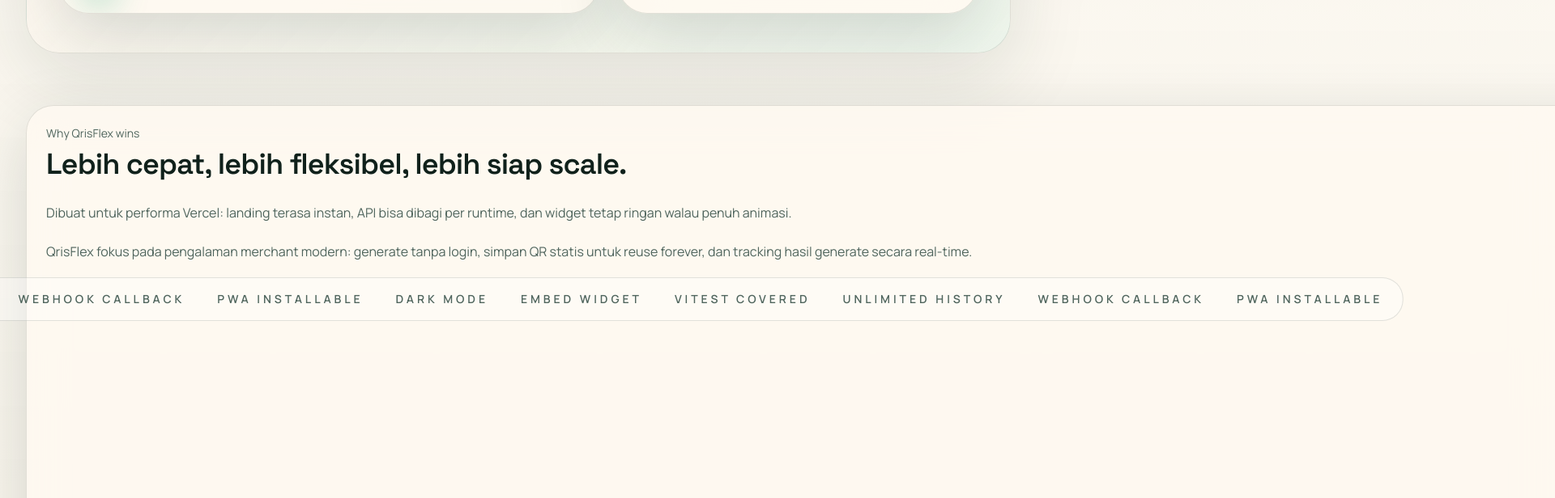
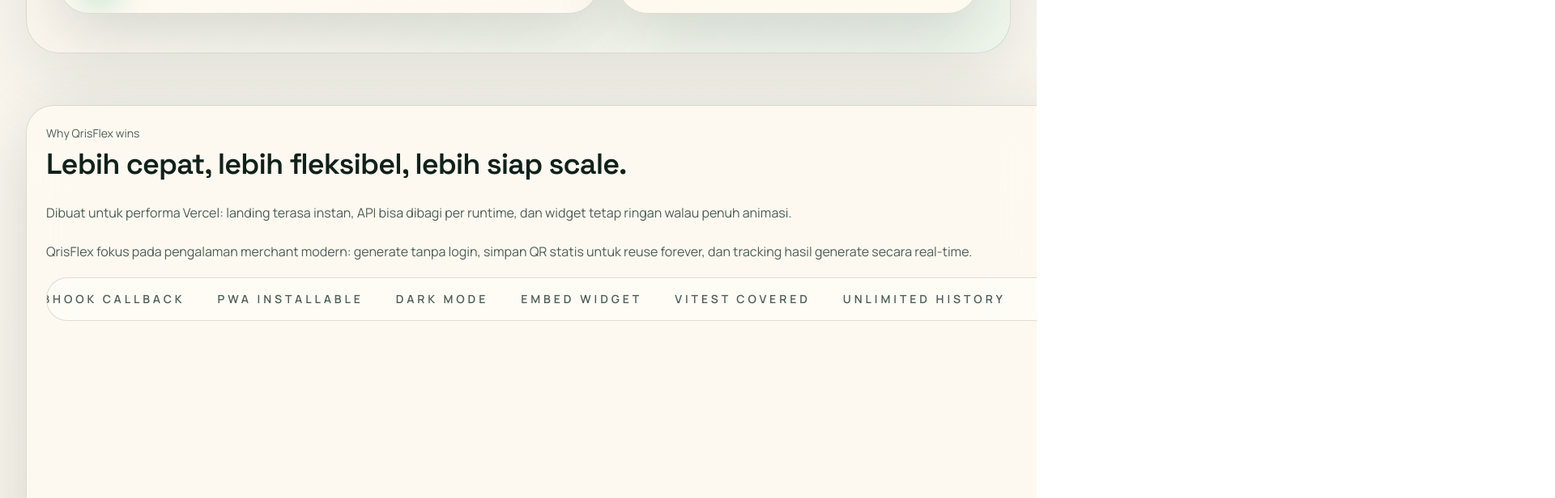
Before and after one commit to anprar/QrisFlex, a Next.js app: page / in a window 1280 px wide. Shown: the part 1320-1936 px from the top of the page at 81% size, 1920 px wide, since content can reach past the window. Built offline with nearby package versions, Linux system fonts and the light colour scheme; no server answers.

Commit message:
fix: guard kv.set with featureFlags.kv to fix generate 500 error; improve dark mode UI contrast, fix horizontal overflow on all pages

```diff
--- a/app/dashboard/page.tsx
+++ b/app/dashboard/page.tsx
@@ -19,7 +19,7 @@ export default async function DashboardPage() {
   ]);
 
   return (
-    <div className="pb-10">
+    <div className="overflow-x-hidden pb-10">
       <SiteHeader />
       <main className="mx-auto w-full max-w-7xl space-y-8 px-4 sm:px-6 lg:px-8">
         <section className="flex flex-col gap-4 rounded-[36px] border border-white/30 bg-gradient-to-br from-white/55 to-white/35 px-6 py-8 dark:from-white/6 dark:to-white/4 sm:px-8">
--- a/app/globals.css
+++ b/app/globals.css
@@ -4,10 +4,10 @@
   --background: #f4efe3;
   --foreground: #10211b;
   --muted: #e8e0cf;
-  --muted-foreground: #4f655d;
-  --card: rgba(255, 250, 241, 0.72);
-  --card-strong: rgba(255, 250, 241, 0.9);
-  --border: rgba(16, 33, 27, 0.12);
+  --muted-foreground: #4a5e56;
+  --card: rgba(255, 250, 241, 0.78);
+  --card-strong: rgba(255, 250, 241, 0.94);
+  --border: rgba(16, 33, 27, 0.14);
   --ring: rgba(18, 156, 111, 0.45);
   --primary: #0e9f6e;
   --primary-foreground: #f8fff8;
@@ -44,10 +44,10 @@
   --background: #07110d;
   --foreground: #eef8f2;
   --muted: #0e1d17;
-  --muted-foreground: #9db5ab;
-  --card: rgba(11, 24, 19, 0.72);
-  --card-strong: rgba(13, 28, 22, 0.92);
-  --border: rgba(238, 248, 242, 0.1);
+  --muted-foreground: #c0d4cc;
+  --card: rgba(13, 27, 21, 0.80);
+  --card-strong: rgba(15, 30, 24, 0.96);
+  --border: rgba(238, 248, 242, 0.14);
   --ring: rgba(91, 232, 178, 0.4);
   --primary: #3bd4a0;
   --primary-foreground: #042116;
@@ -56,7 +56,7 @@
   --accent: #33b6b0;
   --accent-foreground: #031918;
   --danger: #ff7088;
-  --shadow: 0 24px 80px rgba(2, 10, 8, 0.55);
+  --shadow: 0 24px 80px rgba(2, 10, 8, 0.6);
 }
 
 * {
@@ -65,10 +65,13 @@
 
 html {
   scroll-behavior: smooth;
+  /* Prevent horizontal overflow globally */
+  overflow-x: hidden;
 }
 
 body {
   min-height: 100vh;
+  overflow-x: hidden;
   background:
     radial-gradient(circle at top left, rgba(244, 183, 94, 0.25), transparent 28%),
     radial-gradient(circle at top right, rgba(14, 159, 110, 0.22), transparent 24%),
@@ -79,8 +82,8 @@ body {
 
 .dark body {
   background:
-    radial-gradient(circle at top left, rgba(248, 197, 108, 0.12), transparent 24%),
-    radial-gradient(circle at top right, rgba(59, 212, 160, 0.18), transparent 18%),
+    radial-gradient(circle at top left, rgba(248, 197, 108, 0.10), transparent 24%),
+    radial-gradient(circle at top right, rgba(59, 212, 160, 0.15), transparent 18%),
     linear-gradient(180deg, rgba(8, 17, 13, 1), rgba(5, 10, 8, 1));
 }
 
@@ -172,7 +175,7 @@ body::before {
   animation: pulse-glow 6s ease-in-out infinite;
 }
 
-.marquee {
+.marquee div {
   animation: marquee 20s linear infinite;
 }
 
@@ -185,3 +188,20 @@ body::before {
   background: rgba(79, 101, 93, 0.35);
   border-radius: 9999px;
 }
+
+/* Form elements consistent dark mode */
+select {
+  color-scheme: light;
+}
+
+.dark select {
+  color-scheme: dark;
+  background-color: rgba(255, 255, 255, 0.07);
+  color: var(--foreground);
+}
+
+/* Horizontal scroll table wrapper */
+.table-scroll {
+  overflow-x: auto;
+  -webkit-overflow-scrolling: touch;
+}
--- a/app/layout.tsx
+++ b/app/layout.tsx
@@ -57,7 +57,7 @@ export const viewport: Viewport = {
 export default function RootLayout({ children }: Readonly<{ children: React.ReactNode }>) {
   return (
     <html lang="id" suppressHydrationWarning>
-      <body className={`${manrope.variable} ${spaceGrotesk.variable} bg-background text-foreground antialiased`}>
+      <body className={`${manrope.variable} ${spaceGrotesk.variable} overflow-x-hidden bg-background text-foreground antialiased`}>
         <Providers>{children}</Providers>
       </body>
     </html>
--- a/app/page.tsx
+++ b/app/page.tsx
@@ -34,10 +34,10 @@ const featureHighlights = [
 
 export default function Home() {
   return (
-    <div className="pb-10">
+    <div className="overflow-x-hidden pb-10">
       <SiteHeader />
-      <main className="mx-auto flex w-full max-w-7xl flex-col gap-16 px-4 sm:px-6 lg:px-8">
-        <section className="relative overflow-hidden rounded-[42px] border border-white/35 bg-gradient-to-br from-[#fbf6ec]/70 via-[#fff8ef]/40 to-[#d5f6e8]/30 px-6 py-8 shadow-[0_30px_100px_rgba(19,41,33,0.12)] sm:px-10 sm:py-12 dark:from-[#0c1714]/80 dark:via-[#0d1b15]/60 dark:to-[#0a1e1a]/60">
+      <main className="mx-auto flex w-full max-w-7xl flex-col gap-16 overflow-x-hidden px-4 sm:px-6 lg:px-8">
+        <section className="relative overflow-hidden rounded-[42px] border border-white/35 bg-gradient-to-br from-[#fbf6ec]/70 via-[#fff8ef]/40 to-[#d5f6e8]/30 px-6 py-8 shadow-[0_30px_100px_rgba(19,41,33,0.12)] sm:px-10 sm:py-12 dark:from-[#0d1d16]/90 dark:via-[#0e2018]/75 dark:to-[#0c2420]/70">
           <div className="mb-10 flex flex-wrap items-center justify-between gap-4">
             <div className="flex flex-wrap gap-3">
               <Badge>Biaya gratis mulai sekarang</Badge>
@@ -58,7 +58,7 @@ export default function Home() {
           <QuickConverter />
         </section>
 
-        <section className="grid gap-6 xl:grid-cols-[1fr_1.2fr]">
+        <section className="grid gap-6 min-w-0 xl:grid-cols-[1fr_1.2fr]">
           <Card className="rounded-[34px] border border-white/30 bg-gradient-to-br from-primary/10 to-secondary/15">
             <CardHeader>
               <CardDescription>Why QrisFlex wins</CardDescription>
@@ -89,7 +89,7 @@ export default function Home() {
           <HowItWorksCarousel />
         </section>
 
-        <section className="grid gap-5 md:grid-cols-2 xl:grid-cols-4">
+        <section className="grid gap-5 md:grid-cols-2 min-w-0 xl:grid-cols-4">
           {featureHighlights.map((item) => {
             const Icon = item.icon;
             return (
@@ -106,7 +106,7 @@ export default function Home() {
           })}
         </section>
 
-        <section className="grid gap-6 xl:grid-cols-[1.05fr_0.95fr]">
+        <section className="grid gap-6 min-w-0 xl:grid-cols-[1.05fr_0.95fr]">
           <Card className="overflow-hidden rounded-[34px] bg-gradient-to-br from-[#0d1714] to-[#10211b] text-white">
             <CardHeader>
               <CardDescription className="text-white/70">For growth teams</CardDescription>
--- a/app/sign-in/page.tsx
+++ b/app/sign-in/page.tsx
@@ -18,10 +18,10 @@ export default async function SignInPage() {
   }
 
   return (
-    <div className="pb-10">
+    <div className="overflow-x-hidden pb-10">
       <SiteHeader />
       <main className="mx-auto max-w-7xl px-4 sm:px-6 lg:px-8">
-        <section className="grid min-h-[calc(100vh-220px)] items-center gap-8 py-12 lg:grid-cols-[1fr_0.9fr]">
+        <section className="grid min-h-[calc(100vh-220px)] min-w-0 items-center gap-8 py-12 lg:grid-cols-[1fr_0.9fr]">
           <div className="space-y-6">
             <p className="text-sm uppercase tracking-[0.32em] text-muted-foreground">Dashboard access</p>
             <h1 className="font-display max-w-3xl text-5xl font-semibold tracking-tight sm:text-6xl">
--- a/components/dashboard-shell.tsx
+++ b/components/dashboard-shell.tsx
@@ -74,7 +74,7 @@ export function DashboardShell({ initialData }: { initialData: DashboardData })
   const sources = initialData.sources;
 
   return (
-    <div className="space-y-8">
+    <div className="space-y-8 min-w-0">
       <motion.section
         animate={{ opacity: 1, y: 0 }}
         className="grid gap-4 md:grid-cols-2 xl:grid-cols-4"
@@ -141,7 +141,7 @@ export function DashboardShell({ initialData }: { initialData: DashboardData })
           </CardHeader>
           <CardContent className="space-y-3">
             {history.map((item) => (
-              <div className="grid gap-3 rounded-[28px] border border-border px-4 py-4 md:grid-cols-[1.2fr_repeat(4,minmax(0,1fr))]" key={item.id}>
+              <div className="grid gap-3 rounded-[28px] border border-border px-4 py-4 xl:grid-cols-[1.2fr_repeat(4,minmax(0,1fr))]" key={item.id}>
                 <div>
                   <p className="font-semibold">{item.merchantName}</p>
                   <p className="text-sm text-muted-foreground">{formatDateTime(item.createdAt)}</p>
--- a/lib/store.ts
+++ b/lib/store.ts
@@ -341,7 +341,9 @@ export async function createGenerateEvent(input: {
     await sql`UPDATE qris_sources SET usage_count = usage_count + 1, updated_at = NOW() WHERE id = ${record.sourceId}`;
   }
 
-  await kv.set(`analytics:last:${record.ownerId ?? "guest"}`, Date.now()).catch(() => null);
+  if (featureFlags.kv) {
+    await kv.set(`analytics:last:${record.ownerId ?? "guest"}`, Date.now()).catch(() => null);
+  }
 
   return record;
 }
```
Also changed, not shown: components/quick-converter.tsx (+8 -8 lines).
